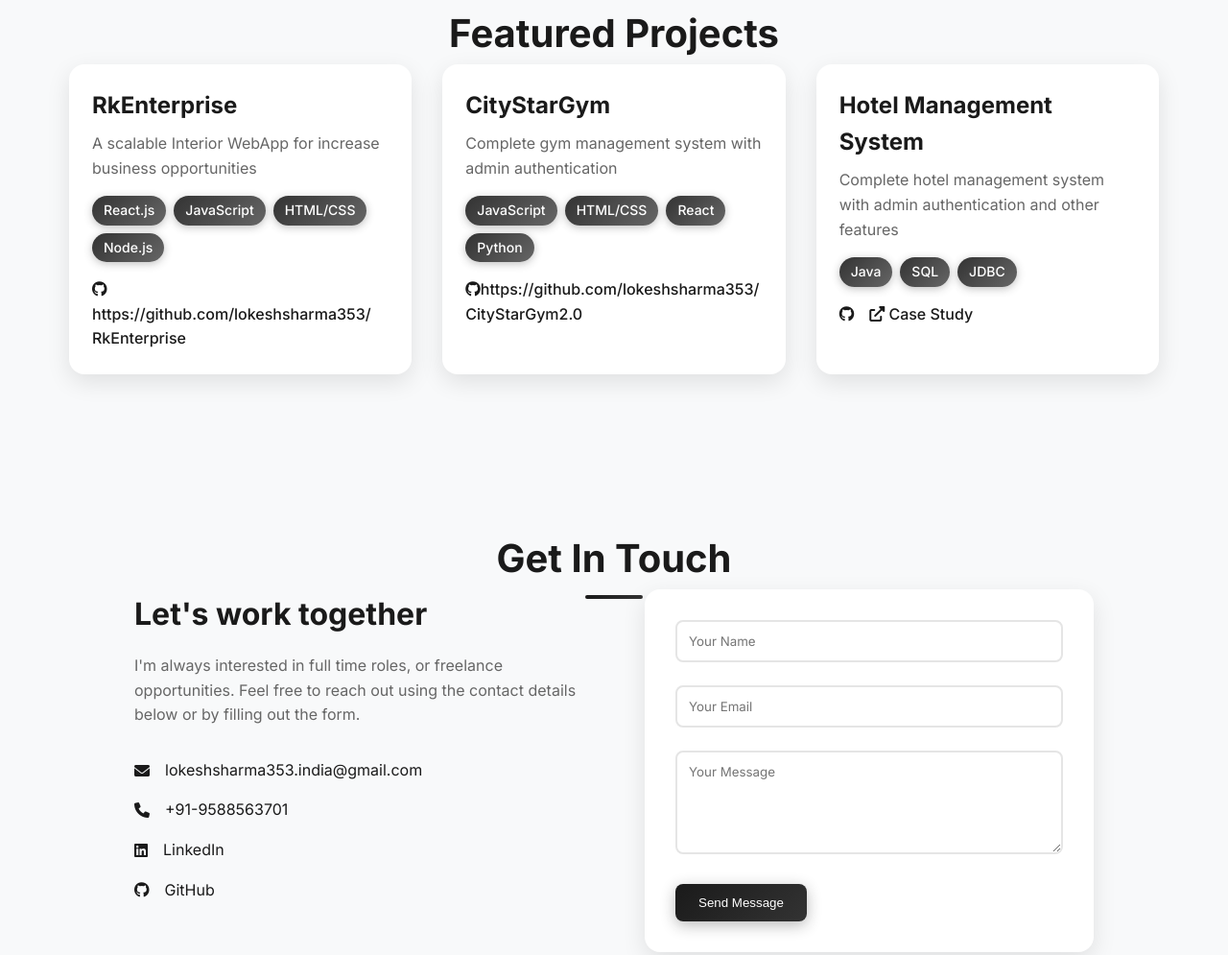
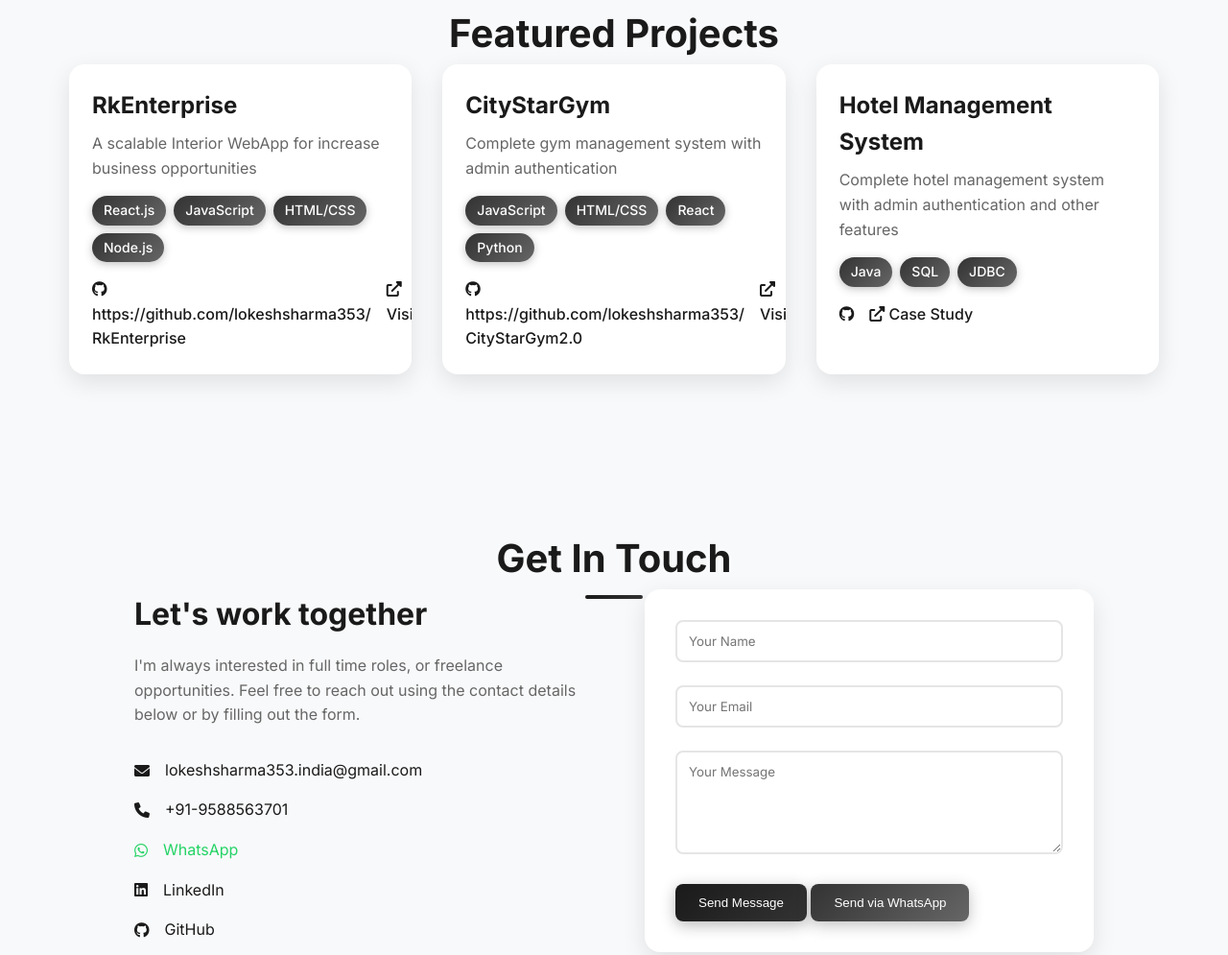
Before and after one commit to lokeshsharma353/Lokesh__portfolio, a plain HTML site: page index.html in a window 1280 px wide. Shown: the part 2394-3389 px from the top of the page at 96% size. Drawn offline with Linux system fonts and the light colour scheme.

Commit message:
Add WhatsApp integration and project visit links

```diff
--- a/index.html
+++ b/index.html
@@ -50,7 +50,11 @@
           </p>
           <div class="hero-buttons">
             <a href="#projects" class="btn btn-primary">View Projects</a>
-            <a href="Cv_LOKESHSHARMA (2).pdf" class="btn btn-secondary" id="downloadResume" download
+            <a
+              href="Cv_LOKESHSHARMA (2).pdf"
+              class="btn btn-secondary"
+              id="downloadResume"
+              download
               >Download Resume</a
             >
             <a href="#contact" class="btn btn-outline">Contact Me</a>
@@ -278,6 +282,9 @@
                     ><i class="fab fa-github"></i>
                     https://github.com/lokeshsharma353/ RkEnterprise</a
                   >
+                  <a href="https://lokeshsharma353.github.io/RkEnterprise/public/index.html" class="project-link">
+                    <i class="fas fa-external-link-alt"></i> Visit
+                  </a>
                 </div>
               </div>
             </div>
@@ -297,6 +304,9 @@
                     ><i class="fab fa-github"> </i
                     >https://github.com/lokeshsharma353/ CityStarGym2.0</a
                   >
+                  <a href="https://lokeshsharma353.github.io/CityStarGym2.0/" class="project-link">
+                    <i class="fas fa-external-link-alt"></i> Visit
+                  </a>
                 </div>
               </div>
             </div>
@@ -353,6 +363,14 @@
                 +91-9588563701
               </a>
               <a
+                href="#"
+                class="contact-link whatsapp-link"
+                onclick="openWhatsApp()"
+              >
+                <i class="fab fa-whatsapp"></i>
+                WhatsApp
+              </a>
+              <a
                 href="https://www.linkedin.com/in/lokesh-sharma-6728a828a/"
                 class="contact-link"
               >
@@ -379,6 +397,13 @@
               <textarea placeholder="Your Message" rows="5" required></textarea>
             </div>
             <button type="submit" class="btn btn-primary">Send Message</button>
+            <button
+              type="button"
+              class="btn btn-secondary"
+              onclick="sendToWhatsApp()"
+            >
+              Send via WhatsApp
+            </button>
           </form>
         </div>
       </div>
--- a/script.js
+++ b/script.js
@@ -121,3 +121,27 @@ PROJECTS
         window.URL.revokeObjectURL(url);
     });
 }
+
+// WhatsApp API Integration
+function openWhatsApp() {
+    const phoneNumber = '919588563701';
+    const message = 'Hi Lokesh! I found your portfolio and would like to connect with you.';
+    const whatsappURL = `https://wa.me/${phoneNumber}?text=${encodeURIComponent(message)}`;
+    window.open(whatsappURL, '_blank');
+}
+
+function sendToWhatsApp() {
+    const name = document.querySelector('.contact-form input[type="text"]').value;
+    const email = document.querySelector('.contact-form input[type="email"]').value;
+    const message = document.querySelector('.contact-form textarea').value;
+
+    if (!name || !email || !message) {
+        alert('Please fill in all fields before sending via WhatsApp');
+        return;
+    }
+
+    const phoneNumber = '919588563701';
+    const whatsappMessage = `Hi Lokesh!\n\nName: ${name}\nEmail: ${email}\n\nMessage: ${message}`;
+    const whatsappURL = `https://wa.me/${phoneNumber}?text=${encodeURIComponent(whatsappMessage)}`;
+    window.open(whatsappURL, '_blank');
+}
--- a/styles.css
+++ b/styles.css
@@ -552,6 +552,15 @@ section:not(.hero) {
     color: var(--primary-color);
 }
 
+.whatsapp-link {
+    color: #25D366 !important;
+}
+
+.whatsapp-link:hover {
+    color: #128C7E !important;
+    transform: scale(1.05);
+}
+
 .contact-form {
     background: var(--bg-card);
     padding: 2rem;
```
